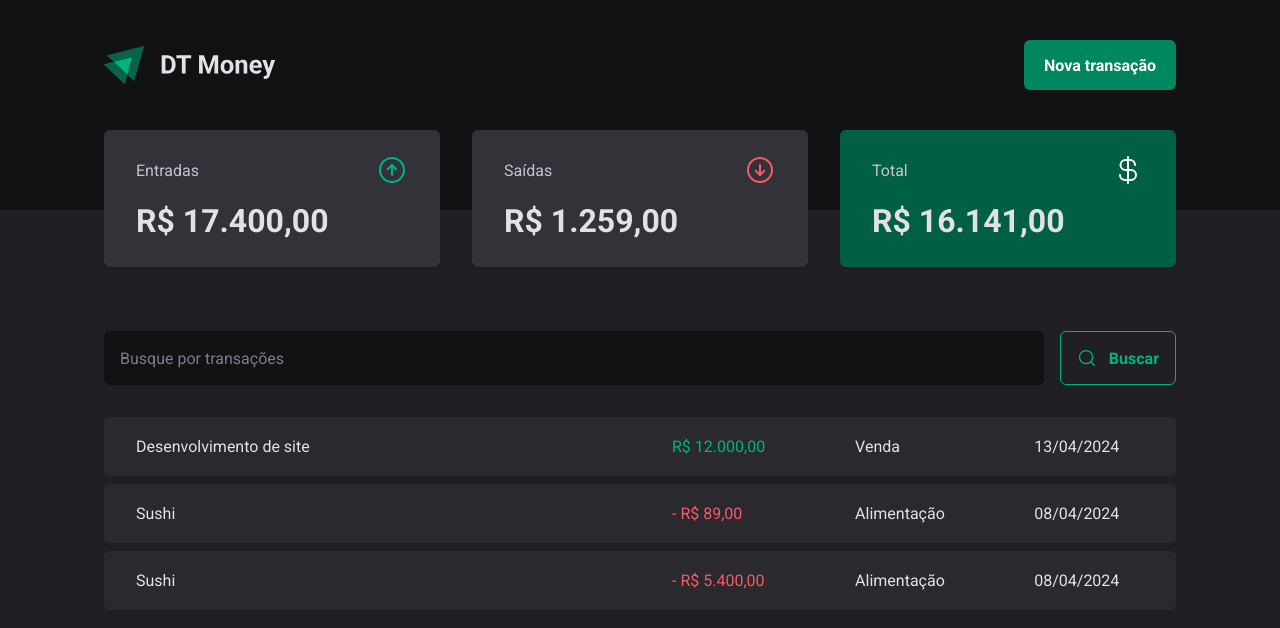
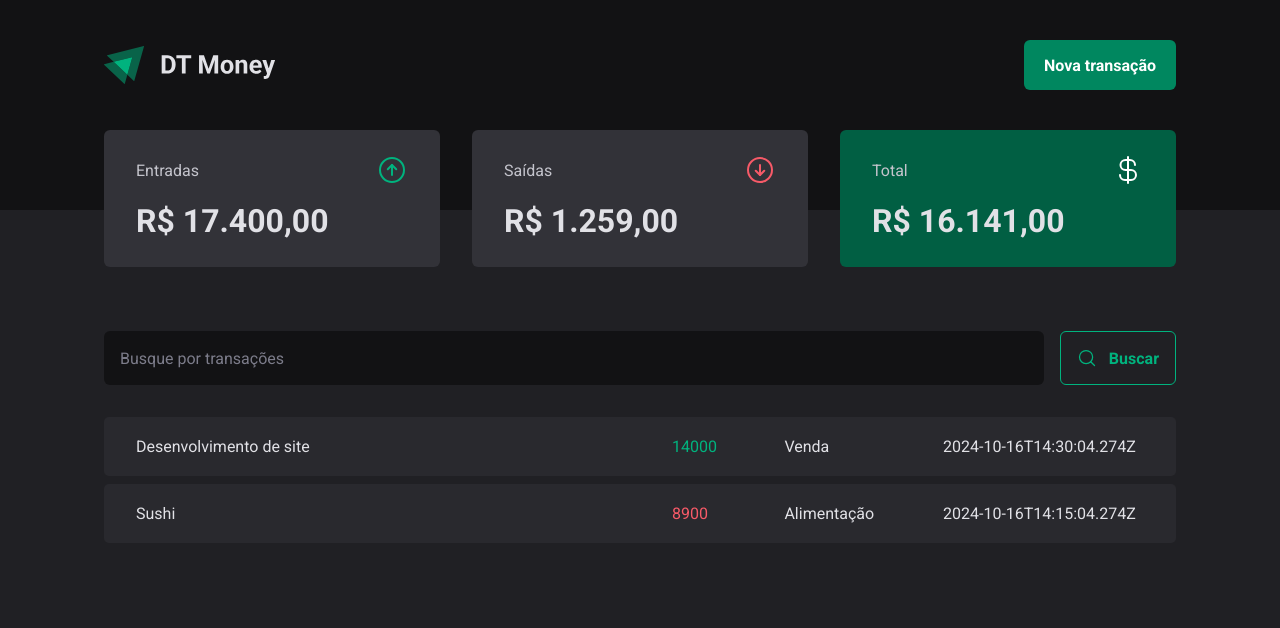
Before and after one commit to lucasshira/dt-money, a React (Vite) app: page / in a window 1280 px wide. Shown: the top 628 px of the page. Built offline with nearby package versions, Linux system fonts and the light colour scheme; data requests are answered from the project's data file.

Commit message:
feat: add server.json and fetching it with fetch API

```diff
--- a/package.json
+++ b/package.json
@@ -5,6 +5,7 @@
   "type": "module",
   "scripts": {
     "dev": "vite",
+    "dev:server": "json-server server.json -w",
     "build": "tsc -b && vite build",
     "lint": "eslint .",
     "preview": "vite preview"
@@ -27,6 +28,7 @@
     "eslint-plugin-react-hooks": "^5.1.0-rc.0",
     "eslint-plugin-react-refresh": "^0.4.12",
     "globals": "^15.9.0",
+    "json-server": "^1.0.0-beta.3",
     "typescript": "^5.5.3",
     "typescript-eslint": "^8.7.0",
     "vite": "^5.4.8"
--- /dev/null
+++ b/server.json
@@ -0,0 +1,20 @@
+{
+  "transactions": [
+    {
+      "id": 1,
+      "description": "Desenvolvimento de site",
+      "type": "income",
+      "category": "Venda",
+      "price": 14000,
+      "createdAt": "2024-10-16T14:30:04.274Z"
+    },
+    {
+      "id": 2,
+      "description": "Sushi",
+      "type": "outcome",
+      "category": "Alimentação",
+      "price": 8900,
+      "createdAt": "2024-10-16T14:15:04.274Z"
+    }
+  ]
+}
--- a/src/pages/Transactions/index.tsx
+++ b/src/pages/Transactions/index.tsx
@@ -1,9 +1,32 @@
+import { useEffect, useState } from "react";
+
 import { Header } from "../../components/Header";
 import { Summary } from "../../components/Summary";
 import { SearchForm } from "./components/SearchForm";
 import { PriceHighlight, TransactionsContainer, TransactionsTable } from "./styles";
 
+interface Transaction {
+  id: number;
+  description: string;
+  type: 'income' | 'outcome';
+  price: number;
+  category: string;
+  createdAt: string;
+}
+
 export function Transactions() {
+  const [transactions, setTransactions] = useState<Transaction[]>([]);
+
+  async function loadTransactions() {
+    const response = await fetch('http://localhost:3000/transactions');
+    const data = await response.json();
+    setTransactions(data);
+  }
+
+  useEffect(() => {
+    loadTransactions();
+  }, [])
+
   return (
     <div>
       <Header />
@@ -14,38 +37,20 @@
       <TransactionsContainer>
         <TransactionsTable>
           <tbody>
-            <tr>
-              <td width="50%">Desenvolvimento de site</td>
-              <td>
-                <PriceHighlight variant="income">
-                  R$ 12.000,00
-                </PriceHighlight>
-              </td>
-              <td>Venda</td>
-              <td>13/04/2024</td>
-            </tr>
-
-            <tr>
-              <td width="50%">Sushi</td>
-              <td>
-                <PriceHighlight variant="outcome">
-                  - R$ 89,00
-                </PriceHighlight>
-              </td>
-              <td>Alimentação</td>
-              <td>08/04/2024</td>
-            </tr>
-
-            <tr>
-              <td width="50%">Sushi</td>
-              <td>
-                <PriceHighlight variant="outcome">
-                  - R$ 5.400,00
-                </PriceHighlight>
-              </td>
-              <td>Alimentação</td>
-              <td>08/04/2024</td>
-            </tr>
+            {transactions.map(transaction => {
+              return (
+                <tr key={transaction.id}>
+                  <td width="50%">{transaction.description}</td>
+                  <td>
+                    <PriceHighlight variant={transaction.type}>
+                      {transaction.price}
+                    </PriceHighlight>
+                  </td>
+                  <td>{transaction.category}</td>
+                  <td>{transaction.createdAt}</td>
+                </tr>
+              )
+            })}
           </tbody>
         </TransactionsTable>
       </TransactionsContainer>
```
Also changed, not shown: 1 other file (tests, documents, lock files or other folders).
